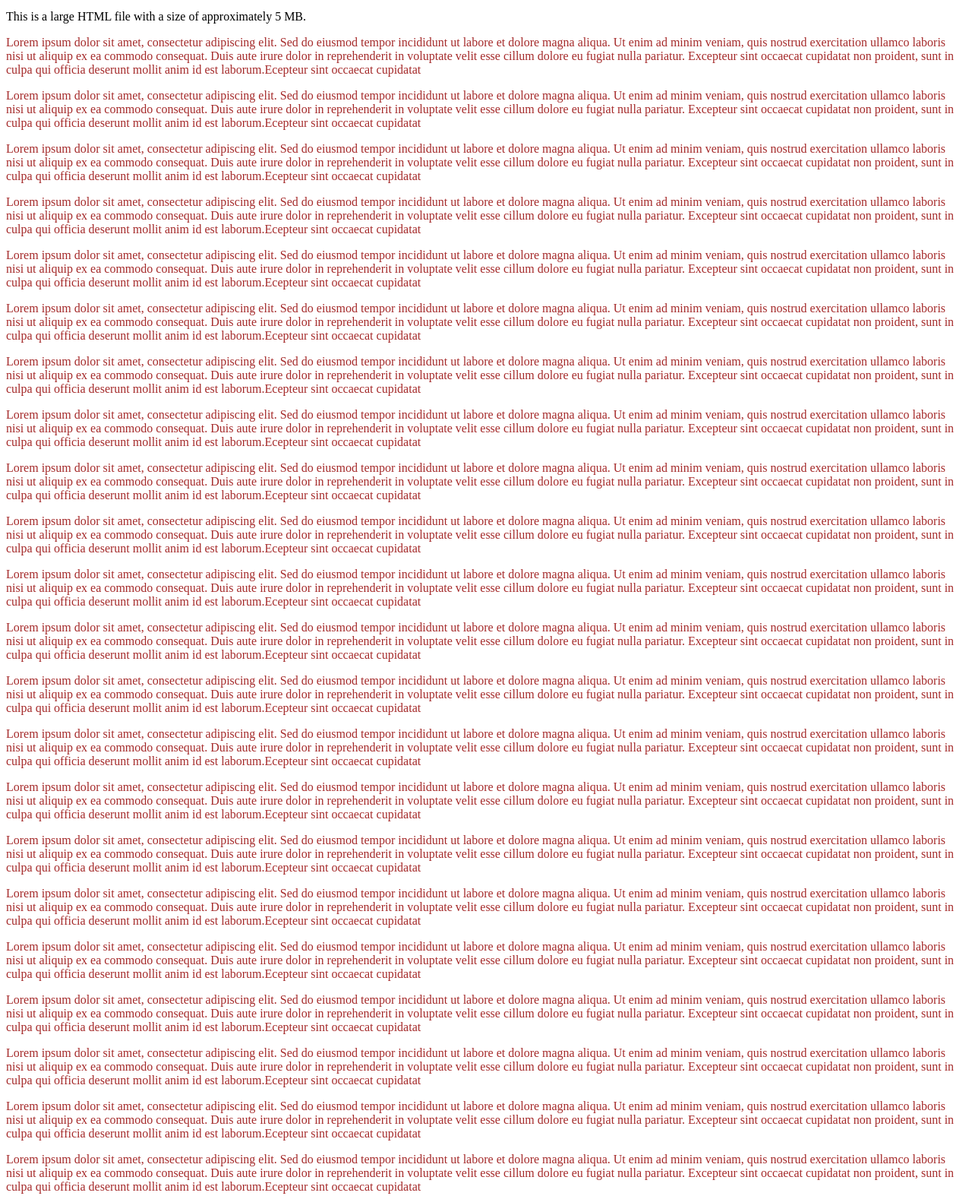
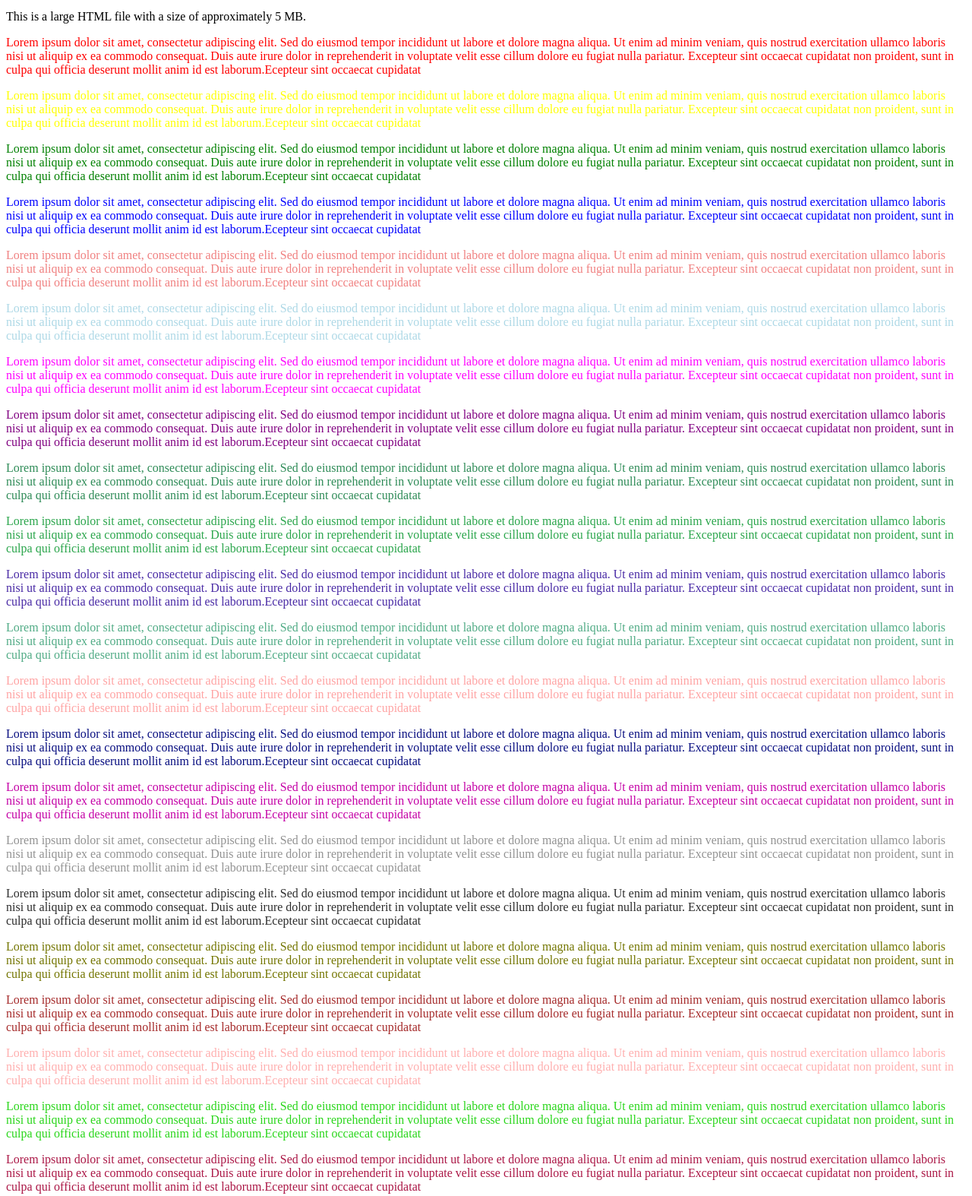
Before and after one commit to Mahammadali12/C-Http-server, a plain HTML site: page resources/index.html in a window 1280 px wide. Shown: the part 403-1977 px from the top of the page at 76% size. Drawn offline with Linux system fonts and the light colour scheme.

```diff
--- a/resources/index.html
+++ b/resources/index.html
@@ -8,30 +8,30 @@
     <p>This is an HTTP/1.0 response.</p>
     <img src="https://rb.gy/tdkbwz">
     <p>This is a large HTML file with a size of approximately 5 MB.</p>
+    <p style="color: red;">Lorem ipsum dolor sit amet, consectetur adipiscing elit. Sed do eiusmod tempor incididunt ut labore et dolore magna aliqua. Ut enim ad minim veniam, quis nostrud exercitation ullamco laboris nisi ut aliquip ex ea commodo consequat. Duis aute irure dolor in reprehenderit in voluptate velit esse cillum dolore eu fugiat nulla pariatur. Excepteur sint occaecat cupidatat non proident, sunt in culpa qui officia deserunt mollit anim id est laborum.Ecepteur sint occaecat cupidatat </p>
+    <p style="color: yellow;">Lorem ipsum dolor sit amet, consectetur adipiscing elit. Sed do eiusmod tempor incididunt ut labore et dolore magna aliqua. Ut enim ad minim veniam, quis nostrud exercitation ullamco laboris nisi ut aliquip ex ea commodo consequat. Duis aute irure dolor in reprehenderit in voluptate velit esse cillum dolore eu fugiat nulla pariatur. Excepteur sint occaecat cupidatat non proident, sunt in culpa qui officia deserunt mollit anim id est laborum.Ecepteur sint occaecat cupidatat </p>
+    <p style="color: green;">Lorem ipsum dolor sit amet, consectetur adipiscing elit. Sed do eiusmod tempor incididunt ut labore et dolore magna aliqua. Ut enim ad minim veniam, quis nostrud exercitation ullamco laboris nisi ut aliquip ex ea commodo consequat. Duis aute irure dolor in reprehenderit in voluptate velit esse cillum dolore eu fugiat nulla pariatur. Excepteur sint occaecat cupidatat non proident, sunt in culpa qui officia deserunt mollit anim id est laborum.Ecepteur sint occaecat cupidatat </p>
+    <p style="color: blue;">Lorem ipsum dolor sit amet, consectetur adipiscing elit. Sed do eiusmod tempor incididunt ut labore et dolore magna aliqua. Ut enim ad minim veniam, quis nostrud exercitation ullamco laboris nisi ut aliquip ex ea commodo consequat. Duis aute irure dolor in reprehenderit in voluptate velit esse cillum dolore eu fugiat nulla pariatur. Excepteur sint occaecat cupidatat non proident, sunt in culpa qui officia deserunt mollit anim id est laborum.Ecepteur sint occaecat cupidatat </p>
+    <p style="color: lightcoral;">Lorem ipsum dolor sit amet, consectetur adipiscing elit. Sed do eiusmod tempor incididunt ut labore et dolore magna aliqua. Ut enim ad minim veniam, quis nostrud exercitation ullamco laboris nisi ut aliquip ex ea commodo consequat. Duis aute irure dolor in reprehenderit in voluptate velit esse cillum dolore eu fugiat nulla pariatur. Excepteur sint occaecat cupidatat non proident, sunt in culpa qui officia deserunt mollit anim id est laborum.Ecepteur sint occaecat cupidatat </p>
+    <p style="color: lightblue">Lorem ipsum dolor sit amet, consectetur adipiscing elit. Sed do eiusmod tempor incididunt ut labore et dolore magna aliqua. Ut enim ad minim veniam, quis nostrud exercitation ullamco laboris nisi ut aliquip ex ea commodo consequat. Duis aute irure dolor in reprehenderit in voluptate velit esse cillum dolore eu fugiat nulla pariatur. Excepteur sint occaecat cupidatat non proident, sunt in culpa qui officia deserunt mollit anim id est laborum.Ecepteur sint occaecat cupidatat </p>
+    <p style="color: magenta">Lorem ipsum dolor sit amet, consectetur adipiscing elit. Sed do eiusmod tempor incididunt ut labore et dolore magna aliqua. Ut enim ad minim veniam, quis nostrud exercitation ullamco laboris nisi ut aliquip ex ea commodo consequat. Duis aute irure dolor in reprehenderit in voluptate velit esse cillum dolore eu fugiat nulla pariatur. Excepteur sint occaecat cupidatat non proident, sunt in culpa qui officia deserunt mollit anim id est laborum.Ecepteur sint occaecat cupidatat </p>
+    <p style="color: purple">Lorem ipsum dolor sit amet, consectetur adipiscing elit. Sed do eiusmod tempor incididunt ut labore et dolore magna aliqua. Ut enim ad minim veniam, quis nostrud exercitation ullamco laboris nisi ut aliquip ex ea commodo consequat. Duis aute irure dolor in reprehenderit in voluptate velit esse cillum dolore eu fugiat nulla pariatur. Excepteur sint occaecat cupidatat non proident, sunt in culpa qui officia deserunt mollit anim id est laborum.Ecepteur sint occaecat cupidatat </p>
+    <p style="color: seagreen">Lorem ipsum dolor sit amet, consectetur adipiscing elit. Sed do eiusmod tempor incididunt ut labore et dolore magna aliqua. Ut enim ad minim veniam, quis nostrud exercitation ullamco laboris nisi ut aliquip ex ea commodo consequat. Duis aute irure dolor in reprehenderit in voluptate velit esse cillum dolore eu fugiat nulla pariatur. Excepteur sint occaecat cupidatat non proident, sunt in culpa qui officia deserunt mollit anim id est laborum.Ecepteur sint occaecat cupidatat </p>
+    <p style="color: rgb(42, 165, 75);">Lorem ipsum dolor sit amet, consectetur adipiscing elit. Sed do eiusmod tempor incididunt ut labore et dolore magna aliqua. Ut enim ad minim veniam, quis nostrud exercitation ullamco laboris nisi ut aliquip ex ea commodo consequat. Duis aute irure dolor in reprehenderit in voluptate velit esse cillum dolore eu fugiat nulla pariatur. Excepteur sint occaecat cupidatat non proident, sunt in culpa qui officia deserunt mollit anim id est laborum.Ecepteur sint occaecat cupidatat </p>
+    <p style="color: rgb(73, 42, 165);">Lorem ipsum dolor sit amet, consectetur adipiscing elit. Sed do eiusmod tempor incididunt ut labore et dolore magna aliqua. Ut enim ad minim veniam, quis nostrud exercitation ullamco laboris nisi ut aliquip ex ea commodo consequat. Duis aute irure dolor in reprehenderit in voluptate velit esse cillum dolore eu fugiat nulla pariatur. Excepteur sint occaecat cupidatat non proident, sunt in culpa qui officia deserunt mollit anim id est laborum.Ecepteur sint occaecat cupidatat </p>
+    <p style="color: rgb(80, 171, 133);">Lorem ipsum dolor sit amet, consectetur adipiscing elit. Sed do eiusmod tempor incididunt ut labore et dolore magna aliqua. Ut enim ad minim veniam, quis nostrud exercitation ullamco laboris nisi ut aliquip ex ea commodo consequat. Duis aute irure dolor in reprehenderit in voluptate velit esse cillum dolore eu fugiat nulla pariatur. Excepteur sint occaecat cupidatat non proident, sunt in culpa qui officia deserunt mollit anim id est laborum.Ecepteur sint occaecat cupidatat </p>
+    <p style="color: rgba(255, 0, 0, 0.366);">Lorem ipsum dolor sit amet, consectetur adipiscing elit. Sed do eiusmod tempor incididunt ut labore et dolore magna aliqua. Ut enim ad minim veniam, quis nostrud exercitation ullamco laboris nisi ut aliquip ex ea commodo consequat. Duis aute irure dolor in reprehenderit in voluptate velit esse cillum dolore eu fugiat nulla pariatur. Excepteur sint occaecat cupidatat non proident, sunt in culpa qui officia deserunt mollit anim id est laborum.Ecepteur sint occaecat cupidatat </p>
+    <p style="color: rgb(8, 14, 128);">Lorem ipsum dolor sit amet, consectetur adipiscing elit. Sed do eiusmod tempor incididunt ut labore et dolore magna aliqua. Ut enim ad minim veniam, quis nostrud exercitation ullamco laboris nisi ut aliquip ex ea commodo consequat. Duis aute irure dolor in reprehenderit in voluptate velit esse cillum dolore eu fugiat nulla pariatur. Excepteur sint occaecat cupidatat non proident, sunt in culpa qui officia deserunt mollit anim id est laborum.Ecepteur sint occaecat cupidatat </p>
+    <p style="color: rgb(196, 0, 166);">Lorem ipsum dolor sit amet, consectetur adipiscing elit. Sed do eiusmod tempor incididunt ut labore et dolore magna aliqua. Ut enim ad minim veniam, quis nostrud exercitation ullamco laboris nisi ut aliquip ex ea commodo consequat. Duis aute irure dolor in reprehenderit in voluptate velit esse cillum dolore eu fugiat nulla pariatur. Excepteur sint occaecat cupidatat non proident, sunt in culpa qui officia deserunt mollit anim id est laborum.Ecepteur sint occaecat cupidatat </p>
+    <p style="color: rgb(146, 146, 146);">Lorem ipsum dolor sit amet, consectetur adipiscing elit. Sed do eiusmod tempor incididunt ut labore et dolore magna aliqua. Ut enim ad minim veniam, quis nostrud exercitation ullamco laboris nisi ut aliquip ex ea commodo consequat. Duis aute irure dolor in reprehenderit in voluptate velit esse cillum dolore eu fugiat nulla pariatur. Excepteur sint occaecat cupidatat non proident, sunt in culpa qui officia deserunt mollit anim id est laborum.Ecepteur sint occaecat cupidatat </p>
+    <p style="color: rgb(45, 45, 45);">Lorem ipsum dolor sit amet, consectetur adipiscing elit. Sed do eiusmod tempor incididunt ut labore et dolore magna aliqua. Ut enim ad minim veniam, quis nostrud exercitation ullamco laboris nisi ut aliquip ex ea commodo consequat. Duis aute irure dolor in reprehenderit in voluptate velit esse cillum dolore eu fugiat nulla pariatur. Excepteur sint occaecat cupidatat non proident, sunt in culpa qui officia deserunt mollit anim id est laborum.Ecepteur sint occaecat cupidatat </p>
+    <p style="color: rgb(115, 117, 1);">Lorem ipsum dolor sit amet, consectetur adipiscing elit. Sed do eiusmod tempor incididunt ut labore et dolore magna aliqua. Ut enim ad minim veniam, quis nostrud exercitation ullamco laboris nisi ut aliquip ex ea commodo consequat. Duis aute irure dolor in reprehenderit in voluptate velit esse cillum dolore eu fugiat nulla pariatur. Excepteur sint occaecat cupidatat non proident, sunt in culpa qui officia deserunt mollit anim id est laborum.Ecepteur sint occaecat cupidatat </p>
     <p style="color: brown;">Lorem ipsum dolor sit amet, consectetur adipiscing elit. Sed do eiusmod tempor incididunt ut labore et dolore magna aliqua. Ut enim ad minim veniam, quis nostrud exercitation ullamco laboris nisi ut aliquip ex ea commodo consequat. Duis aute irure dolor in reprehenderit in voluptate velit esse cillum dolore eu fugiat nulla pariatur. Excepteur sint occaecat cupidatat non proident, sunt in culpa qui officia deserunt mollit anim id est laborum.Ecepteur sint occaecat cupidatat </p>
-    <p style="color: brown;">Lorem ipsum dolor sit amet, consectetur adipiscing elit. Sed do eiusmod tempor incididunt ut labore et dolore magna aliqua. Ut enim ad minim veniam, quis nostrud exercitation ullamco laboris nisi ut aliquip ex ea commodo consequat. Duis aute irure dolor in reprehenderit in voluptate velit esse cillum dolore eu fugiat nulla pariatur. Excepteur sint occaecat cupidatat non proident, sunt in culpa qui officia deserunt mollit anim id est laborum.Ecepteur sint occaecat cupidatat </p>
-    <p style="color: brown;">Lorem ipsum dolor sit amet, consectetur adipiscing elit. Sed do eiusmod tempor incididunt ut labore et dolore magna aliqua. Ut enim ad minim veniam, quis nostrud exercitation ullamco laboris nisi ut aliquip ex ea commodo consequat. Duis aute irure dolor in reprehenderit in voluptate velit esse cillum dolore eu fugiat nulla pariatur. Excepteur sint occaecat cupidatat non proident, sunt in culpa qui officia deserunt mollit anim id est laborum.Ecepteur sint occaecat cupidatat </p>
-    <p style="color: brown;">Lorem ipsum dolor sit amet, consectetur adipiscing elit. Sed do eiusmod tempor incididunt ut labore et dolore magna aliqua. Ut enim ad minim veniam, quis nostrud exercitation ullamco laboris nisi ut aliquip ex ea commodo consequat. Duis aute irure dolor in reprehenderit in voluptate velit esse cillum dolore eu fugiat nulla pariatur. Excepteur sint occaecat cupidatat non proident, sunt in culpa qui officia deserunt mollit anim id est laborum.Ecepteur sint occaecat cupidatat </p>
-    <p style="color: brown;">Lorem ipsum dolor sit amet, consectetur adipiscing elit. Sed do eiusmod tempor incididunt ut labore et dolore magna aliqua. Ut enim ad minim veniam, quis nostrud exercitation ullamco laboris nisi ut aliquip ex ea commodo consequat. Duis aute irure dolor in reprehenderit in voluptate velit esse cillum dolore eu fugiat nulla pariatur. Excepteur sint occaecat cupidatat non proident, sunt in culpa qui officia deserunt mollit anim id est laborum.Ecepteur sint occaecat cupidatat </p>
-    <p style="color: brown;">Lorem ipsum dolor sit amet, consectetur adipiscing elit. Sed do eiusmod tempor incididunt ut labore et dolore magna aliqua. Ut enim ad minim veniam, quis nostrud exercitation ullamco laboris nisi ut aliquip ex ea commodo consequat. Duis aute irure dolor in reprehenderit in voluptate velit esse cillum dolore eu fugiat nulla pariatur. Excepteur sint occaecat cupidatat non proident, sunt in culpa qui officia deserunt mollit anim id est laborum.Ecepteur sint occaecat cupidatat </p>
-    <p style="color: brown;">Lorem ipsum dolor sit amet, consectetur adipiscing elit. Sed do eiusmod tempor incididunt ut labore et dolore magna aliqua. Ut enim ad minim veniam, quis nostrud exercitation ullamco laboris nisi ut aliquip ex ea commodo consequat. Duis aute irure dolor in reprehenderit in voluptate velit esse cillum dolore eu fugiat nulla pariatur. Excepteur sint occaecat cupidatat non proident, sunt in culpa qui officia deserunt mollit anim id est laborum.Ecepteur sint occaecat cupidatat </p>
-    <p style="color: brown;">Lorem ipsum dolor sit amet, consectetur adipiscing elit. Sed do eiusmod tempor incididunt ut labore et dolore magna aliqua. Ut enim ad minim veniam, quis nostrud exercitation ullamco laboris nisi ut aliquip ex ea commodo consequat. Duis aute irure dolor in reprehenderit in voluptate velit esse cillum dolore eu fugiat nulla pariatur. Excepteur sint occaecat cupidatat non proident, sunt in culpa qui officia deserunt mollit anim id est laborum.Ecepteur sint occaecat cupidatat </p>
-    <p style="color: brown;">Lorem ipsum dolor sit amet, consectetur adipiscing elit. Sed do eiusmod tempor incididunt ut labore et dolore magna aliqua. Ut enim ad minim veniam, quis nostrud exercitation ullamco laboris nisi ut aliquip ex ea commodo consequat. Duis aute irure dolor in reprehenderit in voluptate velit esse cillum dolore eu fugiat nulla pariatur. Excepteur sint occaecat cupidatat non proident, sunt in culpa qui officia deserunt mollit anim id est laborum.Ecepteur sint occaecat cupidatat </p>
-    <p style="color: brown;">Lorem ipsum dolor sit amet, consectetur adipiscing elit. Sed do eiusmod tempor incididunt ut labore et dolore magna aliqua. Ut enim ad minim veniam, quis nostrud exercitation ullamco laboris nisi ut aliquip ex ea commodo consequat. Duis aute irure dolor in reprehenderit in voluptate velit esse cillum dolore eu fugiat nulla pariatur. Excepteur sint occaecat cupidatat non proident, sunt in culpa qui officia deserunt mollit anim id est laborum.Ecepteur sint occaecat cupidatat </p>
-    <p style="color: brown;">Lorem ipsum dolor sit amet, consectetur adipiscing elit. Sed do eiusmod tempor incididunt ut labore et dolore magna aliqua. Ut enim ad minim veniam, quis nostrud exercitation ullamco laboris nisi ut aliquip ex ea commodo consequat. Duis aute irure dolor in reprehenderit in voluptate velit esse cillum dolore eu fugiat nulla pariatur. Excepteur sint occaecat cupidatat non proident, sunt in culpa qui officia deserunt mollit anim id est laborum.Ecepteur sint occaecat cupidatat </p>
-    <p style="color: brown;">Lorem ipsum dolor sit amet, consectetur adipiscing elit. Sed do eiusmod tempor incididunt ut labore et dolore magna aliqua. Ut enim ad minim veniam, quis nostrud exercitation ullamco laboris nisi ut aliquip ex ea commodo consequat. Duis aute irure dolor in reprehenderit in voluptate velit esse cillum dolore eu fugiat nulla pariatur. Excepteur sint occaecat cupidatat non proident, sunt in culpa qui officia deserunt mollit anim id est laborum.Ecepteur sint occaecat cupidatat </p>
-    <p style="color: brown;">Lorem ipsum dolor sit amet, consectetur adipiscing elit. Sed do eiusmod tempor incididunt ut labore et dolore magna aliqua. Ut enim ad minim veniam, quis nostrud exercitation ullamco laboris nisi ut aliquip ex ea commodo consequat. Duis aute irure dolor in reprehenderit in voluptate velit esse cillum dolore eu fugiat nulla pariatur. Excepteur sint occaecat cupidatat non proident, sunt in culpa qui officia deserunt mollit anim id est laborum.Ecepteur sint occaecat cupidatat </p>
-    <p style="color: brown;">Lorem ipsum dolor sit amet, consectetur adipiscing elit. Sed do eiusmod tempor incididunt ut labore et dolore magna aliqua. Ut enim ad minim veniam, quis nostrud exercitation ullamco laboris nisi ut aliquip ex ea commodo consequat. Duis aute irure dolor in reprehenderit in voluptate velit esse cillum dolore eu fugiat nulla pariatur. Excepteur sint occaecat cupidatat non proident, sunt in culpa qui officia deserunt mollit anim id est laborum.Ecepteur sint occaecat cupidatat </p>
-    <p style="color: brown;">Lorem ipsum dolor sit amet, consectetur adipiscing elit. Sed do eiusmod tempor incididunt ut labore et dolore magna aliqua. Ut enim ad minim veniam, quis nostrud exercitation ullamco laboris nisi ut aliquip ex ea commodo consequat. Duis aute irure dolor in reprehenderit in voluptate velit esse cillum dolore eu fugiat nulla pariatur. Excepteur sint occaecat cupidatat non proident, sunt in culpa qui officia deserunt mollit anim id est laborum.Ecepteur sint occaecat cupidatat </p>
-    <p style="color: brown;">Lorem ipsum dolor sit amet, consectetur adipiscing elit. Sed do eiusmod tempor incididunt ut labore et dolore magna aliqua. Ut enim ad minim veniam, quis nostrud exercitation ullamco laboris nisi ut aliquip ex ea commodo consequat. Duis aute irure dolor in reprehenderit in voluptate velit esse cillum dolore eu fugiat nulla pariatur. Excepteur sint occaecat cupidatat non proident, sunt in culpa qui officia deserunt mollit anim id est laborum.Ecepteur sint occaecat cupidatat </p>
-    <p style="color: brown;">Lorem ipsum dolor sit amet, consectetur adipiscing elit. Sed do eiusmod tempor incididunt ut labore et dolore magna aliqua. Ut enim ad minim veniam, quis nostrud exercitation ullamco laboris nisi ut aliquip ex ea commodo consequat. Duis aute irure dolor in reprehenderit in voluptate velit esse cillum dolore eu fugiat nulla pariatur. Excepteur sint occaecat cupidatat non proident, sunt in culpa qui officia deserunt mollit anim id est laborum.Ecepteur sint occaecat cupidatat </p>
-    <p style="color: brown;">Lorem ipsum dolor sit amet, consectetur adipiscing elit. Sed do eiusmod tempor incididunt ut labore et dolore magna aliqua. Ut enim ad minim veniam, quis nostrud exercitation ullamco laboris nisi ut aliquip ex ea commodo consequat. Duis aute irure dolor in reprehenderit in voluptate velit esse cillum dolore eu fugiat nulla pariatur. Excepteur sint occaecat cupidatat non proident, sunt in culpa qui officia deserunt mollit anim id est laborum.Ecepteur sint occaecat cupidatat </p>
-    <p style="color: brown;">Lorem ipsum dolor sit amet, consectetur adipiscing elit. Sed do eiusmod tempor incididunt ut labore et dolore magna aliqua. Ut enim ad minim veniam, quis nostrud exercitation ullamco laboris nisi ut aliquip ex ea commodo consequat. Duis aute irure dolor in reprehenderit in voluptate velit esse cillum dolore eu fugiat nulla pariatur. Excepteur sint occaecat cupidatat non proident, sunt in culpa qui officia deserunt mollit anim id est laborum.Ecepteur sint occaecat cupidatat </p>
-    <p style="color: brown;">Lorem ipsum dolor sit amet, consectetur adipiscing elit. Sed do eiusmod tempor incididunt ut labore et dolore magna aliqua. Ut enim ad minim veniam, quis nostrud exercitation ullamco laboris nisi ut aliquip ex ea commodo consequat. Duis aute irure dolor in reprehenderit in voluptate velit esse cillum dolore eu fugiat nulla pariatur. Excepteur sint occaecat cupidatat non proident, sunt in culpa qui officia deserunt mollit anim id est laborum.Ecepteur sint occaecat cupidatat </p>
-    <p style="color: brown;">Lorem ipsum dolor sit amet, consectetur adipiscing elit. Sed do eiusmod tempor incididunt ut labore et dolore magna aliqua. Ut enim ad minim veniam, quis nostrud exercitation ullamco laboris nisi ut aliquip ex ea commodo consequat. Duis aute irure dolor in reprehenderit in voluptate velit esse cillum dolore eu fugiat nulla pariatur. Excepteur sint occaecat cupidatat non proident, sunt in culpa qui officia deserunt mollit anim id est laborum.Ecepteur sint occaecat cupidatat </p>
-    <p style="color: brown;">Lorem ipsum dolor sit amet, consectetur adipiscing elit. Sed do eiusmod tempor incididunt ut labore et dolore magna aliqua. Ut enim ad minim veniam, quis nostrud exercitation ullamco laboris nisi ut aliquip ex ea commodo consequat. Duis aute irure dolor in reprehenderit in voluptate velit esse cillum dolore eu fugiat nulla pariatur. Excepteur sint occaecat cupidatat non proident, sunt in culpa qui officia deserunt mollit anim id est laborum.Ecepteur sint occaecat cupidatat </p>
-    <p style="color: brown;">Lorem ipsum dolor sit amet, consectetur adipiscing elit. Sed do eiusmod tempor incididunt ut labore et dolore magna aliqua. Ut enim ad minim veniam, quis nostrud exercitation ullamco laboris nisi ut aliquip ex ea commodo consequat. Duis aute irure dolor in reprehenderit in voluptate velit esse cillum dolore eu fugiat nulla pariatur. Excepteur sint occaecat cupidatat non proident, sunt in culpa qui officia deserunt mollit anim id est laborum.Ecepteur sint occaecat cupidatat </p>
-    <p style="color: brown;">Lorem ipsum dolor sit amet, consectetur adipiscing elit. Sed do eiusmod tempor incididunt ut labore et dolore magna aliqua. Ut enim ad minim veniam, quis nostrud exercitation ullamco laboris nisi ut aliquip ex ea commodo consequat. Duis aute irure dolor in reprehenderit in voluptate velit esse cillum dolore eu fugiat nulla pariatur. Excepteur sint occaecat cupidatat non proident, sunt in culpa qui officia deserunt mollit anim id est laborum.Ecepteur sint occaecat cupidatat DOMBAL BLET</p>
+    <p style="color: rgb(255, 174, 174);">Lorem ipsum dolor sit amet, consectetur adipiscing elit. Sed do eiusmod tempor incididunt ut labore et dolore magna aliqua. Ut enim ad minim veniam, quis nostrud exercitation ullamco laboris nisi ut aliquip ex ea commodo consequat. Duis aute irure dolor in reprehenderit in voluptate velit esse cillum dolore eu fugiat nulla pariatur. Excepteur sint occaecat cupidatat non proident, sunt in culpa qui officia deserunt mollit anim id est laborum.Ecepteur sint occaecat cupidatat </p>
+    <p style="color: rgb(41, 214, 26);">Lorem ipsum dolor sit amet, consectetur adipiscing elit. Sed do eiusmod tempor incididunt ut labore et dolore magna aliqua. Ut enim ad minim veniam, quis nostrud exercitation ullamco laboris nisi ut aliquip ex ea commodo consequat. Duis aute irure dolor in reprehenderit in voluptate velit esse cillum dolore eu fugiat nulla pariatur. Excepteur sint occaecat cupidatat non proident, sunt in culpa qui officia deserunt mollit anim id est laborum.Ecepteur sint occaecat cupidatat </p>
+    <p style="color: rgb(171, 23, 70);">Lorem ipsum dolor sit amet, consectetur adipiscing elit. Sed do eiusmod tempor incididunt ut labore et dolore magna aliqua. Ut enim ad minim veniam, quis nostrud exercitation ullamco laboris nisi ut aliquip ex ea commodo consequat. Duis aute irure dolor in reprehenderit in voluptate velit esse cillum dolore eu fugiat nulla pariatur. Excepteur sint occaecat cupidatat non proident, sunt in culpa qui officia deserunt mollit anim id est laborum.Ecepteur sint occaecat cupidatat </p>
+    <p style="color: rgb(251, 185, 185);">Lorem ipsum dolor sit amet, consectetur adipiscing elit. Sed do eiusmod tempor incididunt ut labore et dolore magna aliqua. Ut enim ad minim veniam, quis nostrud exercitation ullamco laboris nisi ut aliquip ex ea commodo consequat. Duis aute irure dolor in reprehenderit in voluptate velit esse cillum dolore eu fugiat nulla pariatur. Excepteur sint occaecat cupidatat non proident, sunt in culpa qui officia deserunt mollit anim id est laborum.Ecepteur sint occaecat cupidatat </p>
+    <p style="color: rgb(22, 116, 170);">Lorem ipsum dolor sit amet, consectetur adipiscing elit. Sed do eiusmod tempor incididunt ut labore et dolore magna aliqua. Ut enim ad minim veniam, quis nostrud exercitation ullamco laboris nisi ut aliquip ex ea commodo consequat. Duis aute irure dolor in reprehenderit in voluptate velit esse cillum dolore eu fugiat nulla pariatur. Excepteur sint occaecat cupidatat non proident, sunt in culpa qui officia deserunt mollit anim id est laborum.Ecepteur sint occaecat cupidatat DOMBAL BLET</p>
     <button onclick="fetchData()">BUTTON BLET </button>
 </body>
 </html>
```
Also changed, not shown: 3 other files.
